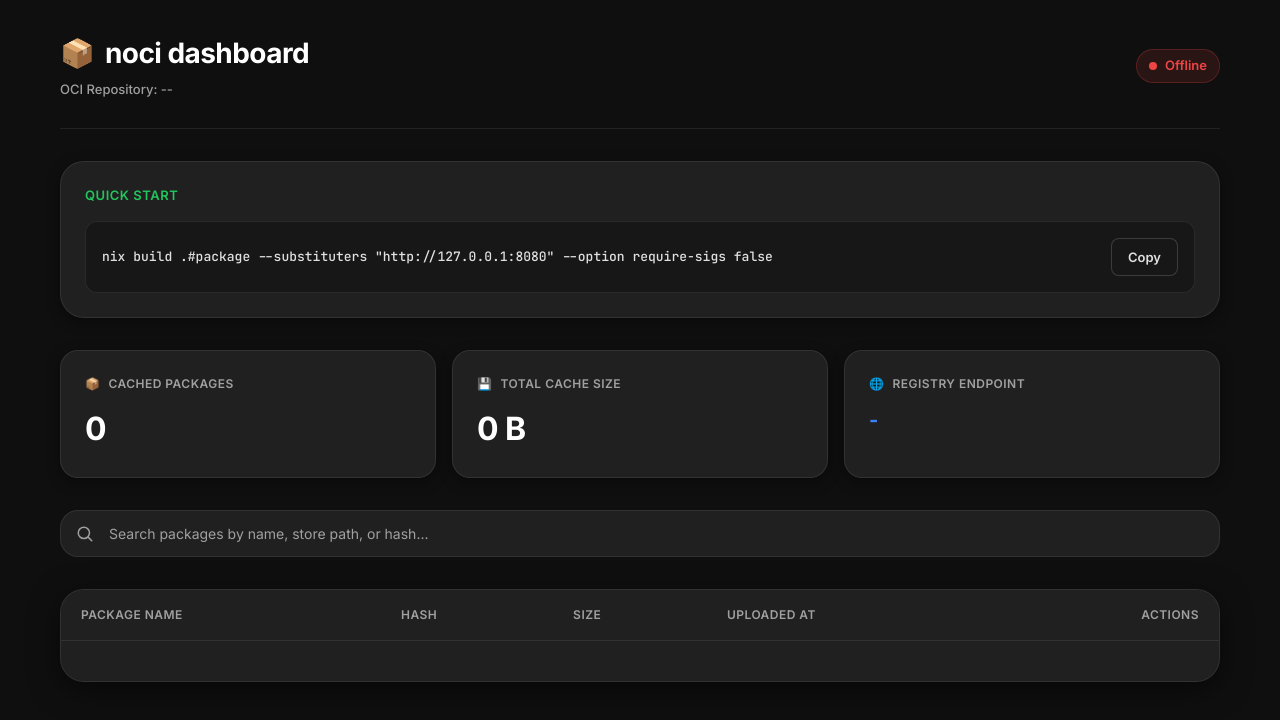
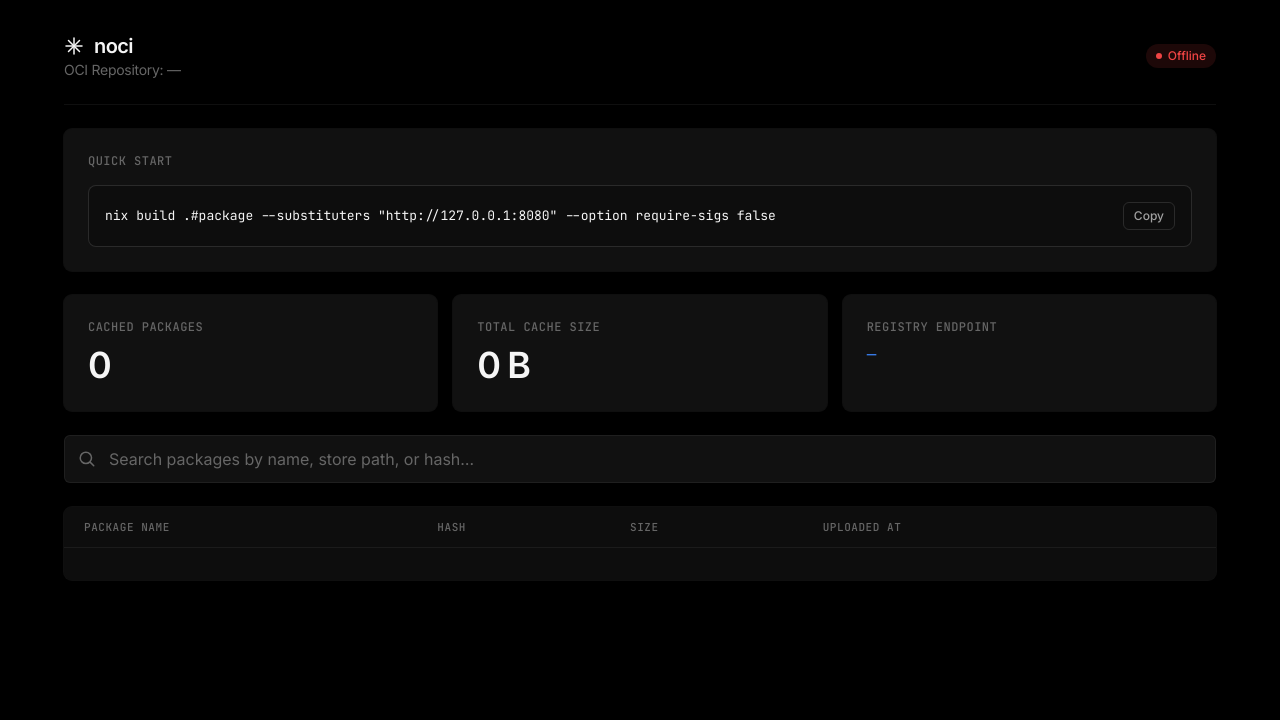
Before and after one commit to lonerOrz/noci, a plain HTML site: page dist/index.html in a window 1280 px wide. Drawn offline with Linux system fonts and the light colour scheme; no server answers.

Commit message:
feat(ui): Vercel-inspired dark dashboard with animations and refined design

```diff
--- a/dist/index.html
+++ b/dist/index.html
@@ -1,11 +1,11 @@
 <!doctype html>
 <html lang="en">
 <head>
-    <meta charset="utf-8" />
-    <meta name="viewport" content="width=device-width, initial-scale=1.0" />
-    <title>noci cache dashboard</title>
-    <link rel="icon" type="image/svg+xml" href="/favicon.svg" />
-    <link rel="stylesheet" href="/style.css" />
+  <meta charset="utf-8"/>
+  <meta name="viewport" content="width=device-width, initial-scale=1.0"/>
+  <title>noci — Cache Dashboard</title>
+  <link rel="icon" type="image/svg+xml" href="/favicon.svg"/>
+  <link rel="stylesheet" href="/style.css"/>
   <script src="/app.js" defer></script>
 </head>
 <body>
@@ -13,63 +13,48 @@
     <header class="page-header">
       <div class="header-left">
         <div class="logo-group">
-            <span class="logo-icon">📦</span>
-            <h1 class="page-title">noci dashboard</h1>
+          <svg class="logo-mark" width="20" height="20" viewBox="0 0 20 20" fill="none" stroke="currentColor" stroke-width="1.5" stroke-linecap="round">
+            <path d="M10 2v16M2 10h16"/>
+            <path d="M4.5 4.5l11 11M15.5 4.5l-11 11"/>
+          </svg>
+          <h1 class="page-title">noci</h1>
         </div>
-          <p class="header-subtitle" id="repo-name">OCI Repository: --</p>
+        <p class="header-repo" id="repo-name">OCI Repository: —</p>
       </div>
       <div id="status-badge" class="status-badge"></div>
     </header>
 
-      <section class="quick-start-card">
-        <h2 class="card-title">Quick Start</h2>
-        <div class="command-bar">
-          <code class="command-text" id="nix-cmd"
-            >nix build .#package --substituters "http://127.0.0.1:8080" --option
-            require-sigs false</code
-          >
+    <section class="quickstart-card">
+      <span class="quickstart-eyebrow">Quick Start</span>
+      <div class="code-block">
+        <code class="code-block-text" id="nix-cmd">nix build .#package --substituters "http://127.0.0.1:8080" --option require-sigs false</code>
         <button onclick="copyCmd(event)" class="copy-btn">Copy</button>
       </div>
     </section>
 
     <div class="stats-grid">
       <div class="stat-card">
-          <div class="stat-label"><span>📦</span>Cached Packages</div>
+        <div class="stat-label">Cached Packages</div>
         <div class="stat-value" id="stat-count">0</div>
       </div>
       <div class="stat-card">
-          <div class="stat-label"><span>💾</span>Total Cache Size</div>
+        <div class="stat-label">Total Cache Size</div>
         <div class="stat-value" id="stat-size">0 B</div>
       </div>
       <div class="stat-card">
-          <div class="stat-label"><span>🌐</span>Registry Endpoint</div>
-          <div class="stat-value endpoint" id="stat-endpoint">-</div>
+        <div class="stat-label">Registry Endpoint</div>
+        <div class="stat-value stat-value-mono" id="stat-endpoint">—</div>
       </div>
     </div>
 
     <div class="search-box">
-        <svg
-          class="search-icon"
-          fill="none"
-          viewBox="0 0 24 24"
-          stroke-width="2"
-          stroke="currentColor"
-        >
-          <path
-            stroke-linecap="round"
-            stroke-linejoin="round"
-            d="m21 21-5.197-5.197m0 0A7.5 7.5 0 1 0 5.196 5.196a7.5 7.5 0 0 0 10.637 10.637Z"
-          />
+      <svg class="search-icon" fill="none" viewBox="0 0 24 24" stroke-width="2" stroke="currentColor">
+        <path stroke-linecap="round" stroke-linejoin="round" d="m21 21-5.197-5.197m0 0A7.5 7.5 0 1 0 5.196 5.196a7.5 7.5 0 0 0 10.637 10.637Z"/>
       </svg>
-        <input
-          type="text"
-          id="search-input"
-          placeholder="Search packages by name, store path, or hash..."
-          class="search-input"
-        />
+      <input type="text" id="search-input" placeholder="Search packages by name, store path, or hash&hellip;" class="search-input"/>
     </div>
 
-      <div class="table-card">
+    <section class="table-card">
       <div class="table-wrapper">
         <table class="data-table">
           <thead>
@@ -78,14 +63,14 @@
               <th>Hash</th>
               <th>Size</th>
               <th>Uploaded At</th>
-                <th id="actions-header" class="action-header">Actions</th>
+              <th id="actions-header" class="action-header"></th>
             </tr>
           </thead>
           <tbody id="package-rows"></tbody>
         </table>
       </div>
       <div id="pagination-controls"></div>
-      </div>
+    </section>
   </div>
 </body>
 </html>
--- a/dist/style.css
+++ b/dist/style.css
@@ -1,31 +1,39 @@
-@import url("https://fonts.googleapis.com/css2?family=Inter:wght@300;400;500;600;700&family=JetBrains+Mono:wght@400;500;600&display=swap");
+@import url("https://fonts.googleapis.com/css2?family=Inter:wght@400;500;600&family=JetBrains+Mono:wght@400;500&display=swap");
 
 :root {
-  --bg-primary: #0f0f0f;
-  --bg-secondary: #171717;
-  --bg-tertiary: #202020;
-  --border-light: rgba(255, 255, 255, 0.08);
-  --border-normal: rgba(255, 255, 255, 0.16);
-  --text-primary: #ffffff;
-  --text-secondary: #e0e0e0;
-  --text-muted: #a0a0a0;
+  --ink: #f5f5f5;
+  --body: #a1a1a1;
+  --mute: #666666;
+  --hairline: rgba(255, 255, 255, 0.06);
+  --hairline-strong: rgba(255, 255, 255, 0.12);
+  --canvas: #111111;
+  --canvas-soft: #000000;
+  --canvas-soft-2: #0d0d0d;
+  --link: #3b82f6;
+  --link-bg-soft: rgba(59, 130, 246, 0.12);
+  --link-glow: rgba(59, 130, 246, 0.25);
+  --error: #ef4444;
+  --error-soft: rgba(239, 68, 68, 0.12);
+  --warning: #f59e0b;
+  --violet: #a78bfa;
+  --cyan: #34d399;
 
-  --accent-green: #22c55e;
-  --accent-red: #ef4444;
-  --accent-indigo: #3b82f6;
-  --accent-amber: #f59e0b;
+  --font-sans: Inter, system-ui, -apple-system, sans-serif;
+  --font-mono: JetBrains Mono, ui-monospace, SFMono-Regular, Menlo, Monaco, monospace;
 
-  --radius-sm: 8px;
-  --radius-md: 12px;
-  --radius-lg: 18px;
-  --radius-xl: 24px;
-  --shadow-sm: 0 1px 2px rgba(0, 0, 0, 0.4);
-  --shadow-md: 0 4px 14px rgba(0, 0, 0, 0.4);
-  --shadow-lg: 0 8px 30px rgba(0, 0, 0, 0.5);
+  --radius-sm: 6px;
+  --radius-md: 8px;
+  --radius-lg: 12px;
+  --radius-xl: 16px;
+  --radius-full: 9999px;
 
-  --transition-fast: 180ms cubic-bezier(0.22, 1, 0.36, 1);
-  --transition-normal: 240ms cubic-bezier(0.23, 1, 0.32, 1);
-  --transition-slow: 320ms cubic-bezier(0.23, 1, 0.32, 1);
+  --shadow-card: 0 0 0 1px rgba(255, 255, 255, 0.06);
+  --shadow-elevated: 0 0 0 1px rgba(255, 255, 255, 0.08), 0 4px 24px rgba(0, 0, 0, 0.4);
+  --shadow-float: 0 0 0 1px rgba(255, 255, 255, 0.08), 0 8px 40px rgba(0, 0, 0, 0.5);
+
+  --transition-fast: 150ms cubic-bezier(0.16, 1, 0.3, 1);
+  --transition-normal: 250ms cubic-bezier(0.16, 1, 0.3, 1);
+  --transition-slow: 400ms cubic-bezier(0.16, 1, 0.3, 1);
 }
 
 * {
@@ -35,35 +43,47 @@
 }
 
 body {
-  font-family: "Inter", sans-serif;
-  background-color: var(--bg-primary);
-  color: var(--text-primary);
+  font-family: var(--font-sans);
+  background-color: var(--canvas-soft);
+  color: var(--body);
   min-height: 100vh;
   -webkit-font-smoothing: antialiased;
   -moz-osx-font-smoothing: grayscale;
   line-height: 1.5;
-  cursor: default;
 }
 
 code,
-.command-text {
-  font-family: "JetBrains Mono", monospace;
+.code-block-text {
+  font-family: var(--font-mono);
+}
+
+::selection {
+  background-color: var(--link-bg-soft);
+  color: var(--ink);
+}
+
+@keyframes fadeIn {
+  from { opacity: 0; transform: translateY(8px); }
+  to   { opacity: 1; transform: translateY(0); }
 }
 
 .page-container {
   max-width: 1200px;
   margin: 0 auto;
-  padding: 32px 20px;
+  padding: 32px 24px 64px;
   width: 100%;
+  animation: fadeIn 500ms var(--transition-normal) both;
 }
+
+/* ─── Header ─── */
 
 .page-header {
   display: flex;
   flex-direction: column;
-  gap: 20px;
-  padding-bottom: 28px;
-  margin-bottom: 32px;
-  border-bottom: 1px solid var(--border-light);
+  gap: 16px;
+  padding-bottom: 24px;
+  margin-bottom: 24px;
+  border-bottom: 1px solid var(--hairline);
 }
 
 @media (min-width: 768px) {
@@ -80,23 +100,31 @@ code,
   gap: 10px;
 }
 
-.logo-icon {
-  font-size: 28px;
-  line-height: 1;
+.logo-mark {
+  color: var(--ink);
+  flex-shrink: 0;
 }
 
 .page-title {
-  font-size: 28px;
-  font-weight: 700;
-  color: var(--text-primary);
-  letter-spacing: -0.02em;
+  font-size: 20px;
+  font-weight: 600;
+  line-height: 28px;
+  letter-spacing: -0.6px;
+  color: var(--ink);
 }
 
-.header-subtitle {
-  font-size: 13px;
-  color: var(--text-muted);
-  font-weight: 500;
-  margin-top: 6px;
+.header-repo {
+  font-size: 14px;
+  line-height: 20px;
+  letter-spacing: -0.28px;
+  color: var(--mute);
+  margin-left: 30px;
+}
+
+@media (min-width: 768px) {
+  .header-repo {
+    margin-left: 0;
+  }
 }
 
 .status-badge {
@@ -104,80 +132,104 @@ code,
   align-items: center;
 }
 
-.quick-start-card {
-  background-color: var(--bg-tertiary);
-  border-radius: var(--radius-xl);
-  border: 1px solid var(--border-light);
+/* ─── Quick Start Card ─── */
+
+.quickstart-card {
+  background-color: var(--canvas);
+  border-radius: var(--radius-md);
+  box-shadow: var(--shadow-card);
   padding: 24px;
-  margin-bottom: 32px;
-  box-shadow: var(--shadow-md);
+  margin-bottom: 24px;
+  position: relative;
+  transition: box-shadow var(--transition-fast);
+  animation: fadeIn 400ms var(--transition-normal) 100ms both;
 }
 
-.card-title {
-  font-size: 13px;
-  font-weight: 600;
-  color: var(--accent-green);
+.quickstart-card:hover {
+  box-shadow: var(--shadow-elevated);
+}
+
+.quickstart-eyebrow {
+  display: block;
+  font-family: var(--font-mono);
+  font-size: 12px;
+  font-weight: 500;
+  line-height: 16px;
+  color: var(--mute);
+  margin-bottom: 16px;
   text-transform: uppercase;
   letter-spacing: 0.04em;
-  margin-bottom: 16px;
 }
 
-.command-bar {
+.code-block {
   display: flex;
   flex-direction: column;
   gap: 12px;
-  background-color: var(--bg-secondary);
+  background-color: var(--canvas-soft-2);
   border-radius: var(--radius-md);
   padding: 16px;
-  border: 1px solid var(--border-light);
+  border: 1px solid var(--hairline-strong);
 }
 
 @media (min-width: 640px) {
-  .command-bar {
+  .code-block {
     flex-direction: row;
     align-items: center;
     justify-content: space-between;
   }
 }
 
-.command-text {
+.code-block-text {
   font-size: 13px;
-  color: var(--text-secondary);
-  font-weight: 500;
+  line-height: 20px;
+  color: var(--ink);
+  font-weight: 400;
   word-break: break-all;
-  line-height: 1.6;
 }
 
 .copy-btn {
-  background-color: var(--bg-secondary);
-  border: 1px solid var(--border-normal);
+  display: inline-flex;
+  align-items: center;
+  justify-content: center;
+  height: 28px;
+  padding: 0 10px;
   border-radius: var(--radius-sm);
-  padding: 10px 16px;
-  color: var(--text-secondary);
-  font-size: 13px;
-  font-weight: 600;
+  border: 1px solid var(--hairline-strong);
+  background-color: transparent;
+  color: var(--body);
+  font-size: 12px;
+  font-weight: 500;
+  line-height: 20px;
+  font-family: inherit;
   cursor: pointer;
   transition: all var(--transition-fast);
   white-space: nowrap;
-  font-family: inherit;
+  flex-shrink: 0;
 }
 
 .copy-btn:hover {
-  background-color: var(--accent-indigo);
-  border-color: var(--accent-indigo);
-  color: #fff;
-  transform: translateY(-1px);
+  background-color: rgba(255, 255, 255, 0.06);
+  border-color: var(--hairline-strong);
+  color: var(--ink);
 }
 
 .copy-btn:active {
-  transform: translateY(0);
+  transform: scale(0.97);
 }
+
+.copy-btn-copied {
+  background-color: var(--link-bg-soft) !important;
+  border-color: var(--link) !important;
+  color: var(--link) !important;
+}
+
+/* ─── Stats Grid ─── */
 
 .stats-grid {
   display: grid;
   grid-template-columns: 1fr;
   gap: 16px;
-  margin-bottom: 32px;
+  margin-bottom: 24px;
 }
 
 @media (min-width: 640px) {
@@ -187,98 +239,126 @@ code,
 }
 
 .stat-card {
-  background-color: var(--bg-tertiary);
-  border-radius: var(--radius-lg);
-  border: 1px solid var(--border-light);
+  background-color: var(--canvas);
+  border-radius: var(--radius-md);
+  box-shadow: var(--shadow-card);
   padding: 24px;
-  box-shadow: var(--shadow-md);
+  position: relative;
   transition: all var(--transition-normal);
+  animation: fadeIn 400ms var(--transition-normal) 200ms both;
+  overflow: hidden;
 }
+
 .stat-card:nth-child(1):hover {
   transform: translateY(-2px);
-  border-color: var(--accent-indigo);
-  box-shadow: var(--shadow-lg);
+  box-shadow: var(--shadow-elevated),
+              inset 0 0 0 1px rgba(59, 130, 246, 0.35);
 }
+
 .stat-card:nth-child(2):hover {
   transform: translateY(-2px);
-  border-color: var(--accent-green);
-  box-shadow: var(--shadow-lg);
+  box-shadow: var(--shadow-elevated),
+              inset 0 0 0 1px rgba(52, 211, 153, 0.35);
 }
+
 .stat-card:nth-child(3):hover {
   transform: translateY(-2px);
-  border-color: var(--accent-amber);
-  box-shadow: var(--shadow-lg);
+  box-shadow: var(--shadow-elevated),
+              inset 0 0 0 1px rgba(167, 139, 250, 0.35);
 }
 
 .stat-label {
+  font-family: var(--font-mono);
   font-size: 12px;
-  font-weight: 600;
-  color: var(--text-muted);
+  font-weight: 500;
+  line-height: 16px;
+  color: var(--mute);
   text-transform: uppercase;
   letter-spacing: 0.04em;
-  display: flex;
-  align-items: center;
-  gap: 8px;
 }
 
 .stat-value {
-  margin-top: 12px;
-  font-size: 32px;
-  font-weight: 700;
-  letter-spacing: -0.02em;
-  color: var(--text-primary);
+  margin-top: 8px;
+  font-size: 36px;
+  font-weight: 600;
+  line-height: 44px;
+  letter-spacing: -1.44px;
+  color: var(--ink);
 }
 
-.stat-value.endpoint {
-  font-size: 20px;
-  color: var(--accent-indigo);
+.stat-value-mono {
+  font-family: var(--font-mono);
+  font-size: 16px;
+  font-weight: 400;
+  line-height: 24px;
+  letter-spacing: 0;
+  color: var(--link);
   word-break: break-all;
 }
 
+/* ─── Search ─── */
+
 .search-box {
   position: relative;
-  margin-bottom: 32px;
+  margin-bottom: 24px;
+  animation: fadeIn 400ms var(--transition-normal) 250ms both;
 }
 
 .search-icon {
   position: absolute;
-  left: 16px;
+  left: 14px;
   top: 50%;
   transform: translateY(-50%);
   width: 18px;
   height: 18px;
-  color: var(--text-muted);
+  color: var(--mute);
   pointer-events: none;
+  transition: color var(--transition-fast);
+}
+
+.search-box:focus-within .search-icon {
+  color: var(--link);
 }
 
 .search-input {
   width: 100%;
-  background-color: var(--bg-tertiary);
-  border: 1px solid var(--border-light);
-  border-radius: var(--radius-lg);
-  padding: 14px 16px 14px 48px;
-  font-size: 14px;
-  color: var(--text-primary);
+  height: 48px;
+  background-color: var(--canvas);
+  border: 1px solid var(--hairline);
+  border-radius: var(--radius-sm);
+  padding: 0 16px 0 44px;
+  font-size: 16px;
+  font-weight: 400;
+  line-height: 24px;
+  color: var(--ink);
   transition: all var(--transition-fast);
   outline: none;
   font-family: inherit;
 }
 
 .search-input::placeholder {
-  color: var(--text-muted);
+  color: var(--mute);
 }
 
 .search-input:focus {
-  border-color: var(--accent-indigo);
-  box-shadow: 0 0 0 2px rgba(59, 130, 246, 0.15);
+  border-color: var(--link);
+  box-shadow: 0 0 0 3px var(--link-glow), var(--shadow-card);
 }
 
+/* ─── Table ─── */
+
 .table-card {
-  background-color: var(--bg-tertiary);
-  border-radius: var(--radius-xl);
-  border: 1px solid var(--border-light);
-  box-shadow: var(--shadow-lg);
+  background-color: var(--canvas);
+  border-radius: var(--radius-md);
+  box-shadow: var(--shadow-card);
+  position: relative;
   overflow: hidden;
+  transition: box-shadow var(--transition-fast);
+  animation: fadeIn 400ms var(--transition-normal) 300ms both;
+}
+
+.table-card:hover {
+  box-shadow: var(--shadow-elevated);
 }
 
 .table-wrapper {
@@ -294,8 +374,12 @@ code,
 }
 
 .table-wrapper::-webkit-scrollbar-thumb {
-  background: var(--border-normal);
-  border-radius: 999px;
+  background: var(--hairline-strong);
+  border-radius: var(--radius-full);
+}
+
+.table-wrapper::-webkit-scrollbar-thumb:hover {
+  background: var(--mute);
 }
 
 .data-table {
@@ -304,45 +388,49 @@ code,
 }
 
 .data-table thead {
-  background-color: rgba(32, 32, 32, 0.7);
+  background-color: var(--canvas-soft-2);
 }
 
 .data-table th {
-  padding: 16px 20px;
+  padding: 12px 20px;
   text-align: left;
-  font-size: 12px;
-  font-weight: 600;
-  color: var(--text-muted);
+  font-family: var(--font-mono);
+  font-size: 11px;
+  font-weight: 500;
+  line-height: 16px;
+  color: var(--mute);
   text-transform: uppercase;
-  letter-spacing: 0.04em;
+  letter-spacing: 0.05em;
   white-space: nowrap;
 }
 
 .data-table th.action-header {
   text-align: right;
+  width: 80px;
 }
 
 .data-table tbody tr {
-  border-bottom: 1px solid var(--border-light);
+  border-bottom: 1px solid var(--hairline);
   transition: background-color var(--transition-fast);
 }
 
+.data-table tbody tr:last-child {
+  border-bottom: none;
+}
+
 .data-table tbody tr:hover {
-  background-color: rgba(255, 255, 255, 0.05);
+  background-color: rgba(255, 255, 255, 0.02);
 }
 
 .data-table tbody td {
-  padding: 16px 20px;
+  padding: 14px 20px;
   font-size: 14px;
-  color: var(--text-secondary);
-}
-
-.data-table tbody td:first-child {
-  padding-left: 24px;
+  line-height: 20px;
+  letter-spacing: -0.28px;
+  color: var(--body);
 }
 
 .data-table tbody td:last-child {
-  padding-right: 24px;
   text-align: right;
 }
 
@@ -352,11 +440,13 @@ code,
   overflow: hidden;
   text-overflow: ellipsis;
   font-weight: 500;
+  color: var(--ink);
 }
 
 .hash-cell {
-  font-family: "JetBrains Mono", monospace;
-  color: var(--accent-indigo);
+  font-family: var(--font-mono);
+  font-size: 13px;
+  color: var(--link);
   max-width: 240px;
   white-space: nowrap;
   overflow: hidden;
@@ -366,16 +456,17 @@ code,
 }
 
 .hash-cell:hover {
-  color: var(--accent-amber);
+  color: var(--violet);
 }
 
 .delete-btn {
   background: transparent;
   border: none;
-  color: var(--accent-red);
+  color: var(--error);
   font-size: 13px;
-  font-weight: 600;
-  padding: 6px 10px;
+  font-weight: 500;
+  line-height: 20px;
+  padding: 4px 8px;
   border-radius: var(--radius-sm);
   cursor: pointer;
   transition: all var(--transition-fast);
@@ -383,22 +474,34 @@ code,
 }
 
 .delete-btn:hover {
-  background-color: rgba(239, 68, 68, 0.15);
-  color: #f87171;
+  background-color: var(--error-soft);
 }
+
+.delete-btn:active {
+  transform: scale(0.95);
+}
+
+.delete-btn:disabled {
+  opacity: 0.3;
+  cursor: not-allowed;
+}
+
+/* ─── Pagination ─── */
 
 #pagination-controls {
   display: flex;
   align-items: center;
   justify-content: space-between;
-  padding: 20px 24px;
-  border-top: 1px solid var(--border-light);
-  background-color: rgba(32, 32, 32, 0.6);
+  padding: 16px 20px;
+  border-top: 1px solid var(--hairline);
+  background-color: var(--canvas-soft-2);
 }
 
 .pagination-info {
   font-size: 13px;
-  color: var(--text-muted);
+  line-height: 20px;
+  letter-spacing: -0.28px;
+  color: var(--mute);
 }
 
 .pagination-nav {
@@ -408,107 +511,115 @@ code,
 }
 
 .pagination-btn {
-  padding: 8px 14px;
+  display: inline-flex;
+  align-items: center;
+  justify-content: center;
+  height: 32px;
+  padding: 0 12px;
   border-radius: var(--radius-sm);
-  border: 1px solid var(--border-normal);
+  border: 1px solid var(--hairline);
   background-color: transparent;
-  color: var(--text-secondary);
-  font-size: 13px;
+  color: var(--body);
+  font-size: 14px;
   font-weight: 500;
+  line-height: 20px;
   cursor: pointer;
   transition: all var(--transition-fast);
   font-family: inherit;
 }
 
 .pagination-btn:hover:not(:disabled) {
-  background-color: var(--bg-secondary);
-  border-color: var(--border-normal);
+  border-color: var(--hairline-strong);
+  background-color: rgba(255, 255, 255, 0.04);
+  color: var(--ink);
+}
+
+.pagination-btn:active:not(:disabled) {
+  transform: scale(0.97);
 }
 
 .pagination-btn:disabled {
-  opacity: 0.4;
+  opacity: 0.3;
   cursor: not-allowed;
 }
 
 .pagination-text {
-  padding: 0 12px;
+  padding: 0 8px;
   font-size: 13px;
-  color: var(--text-muted);
+  line-height: 20px;
+  letter-spacing: -0.28px;
+  color: var(--mute);
   font-weight: 500;
 }
 
+/* ─── Empty State ─── */
+
 .empty-row {
   text-align: center;
-  padding: 60px 20px;
-  color: var(--text-muted);
+  padding: 48px 20px;
+  color: var(--mute);
   font-size: 14px;
+  line-height: 20px;
 }
+
+/* ─── Row Animation ─── */
 
 .row-fade-in {
   opacity: 0;
-  transform: translateY(8px);
-  animation: rowFadeIn 300ms cubic-bezier(0.23, 1, 0.32, 1) forwards;
+  transform: translateY(4px);
+  animation: rowFadeIn 300ms cubic-bezier(0.16, 1, 0.3, 1) forwards;
 }
 
 @keyframes rowFadeIn {
-  to {
-    opacity: 1;
-    transform: translateY(0);
-  }
+  from { opacity: 0; transform: translateY(4px); }
+  to   { opacity: 1; transform: translateY(0); }
 }
 
-::selection {
-  background-color: rgba(59, 130, 246, 0.2);
-  color: var(--accent-indigo);
+/* ─── Status Badge ─── */
+
+.status-active,
+.status-offline {
+  display: inline-flex;
+  align-items: center;
+  gap: 6px;
+  height: 24px;
+  padding: 0 10px;
+  border-radius: var(--radius-full);
+  font-size: 12px;
+  font-weight: 500;
+  line-height: 16px;
+  font-family: var(--font-sans);
+  transition: all var(--transition-normal);
 }
 
 .status-active {
-  display: inline-flex;
-  align-items: center;
-  gap: 8px;
-  padding: 6px 12px;
-  border-radius: 999px;
-  background-color: rgba(34, 197, 94, 0.12);
-  color: var(--accent-green);
-  font-size: 13px;
-  font-weight: 600;
-  border: 1px solid rgba(34, 197, 94, 0.24);
+  background-color: var(--link-bg-soft);
+  color: var(--link);
+}
+
+.status-offline {
+  background-color: var(--error-soft);
+  color: var(--error);
+}
+
+.status-active .dot,
+.status-offline .dot {
+  width: 6px;
+  height: 6px;
+  border-radius: 50%;
+  flex-shrink: 0;
 }
 
 .status-active .dot {
-  width: 8px;
-  height: 8px;
-  border-radius: 50%;
-  background-color: var(--accent-green);
-  animation: pulse 2s infinite;
-}
-
-.status-offline {
-  display: inline-flex;
-  align-items: center;
-  gap: 8px;
-  padding: 6px 12px;
-  border-radius: 999px;
-  background-color: rgba(239, 68, 68, 0.12);
-  color: var(--accent-red);
-  font-size: 13px;
-  font-weight: 600;
-  border: 1px solid rgba(239, 68, 68, 0.24);
+  background-color: var(--link);
+  animation: pulse 2s cubic-bezier(0.4, 0, 0.6, 1) infinite;
 }
 
 .status-offline .dot {
-  width: 8px;
-  height: 8px;
-  border-radius: 50%;
-  background-color: var(--accent-red);
+  background-color: var(--error);
 }
 
 @keyframes pulse {
-  0%,
-  100% {
-    opacity: 1;
-  }
-  50% {
-    opacity: 0.6;
-  }
+  0%, 100% { opacity: 1; }
+  50% { opacity: 0.4; }
 }
```
Also changed, not shown: dist/app.js (+3 -7 lines), dist/favicon.svg. Lines whose indentation alone changed are shown as unchanged.
